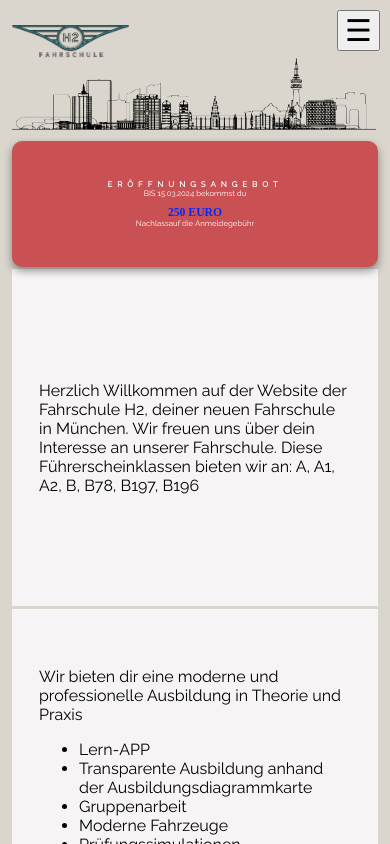
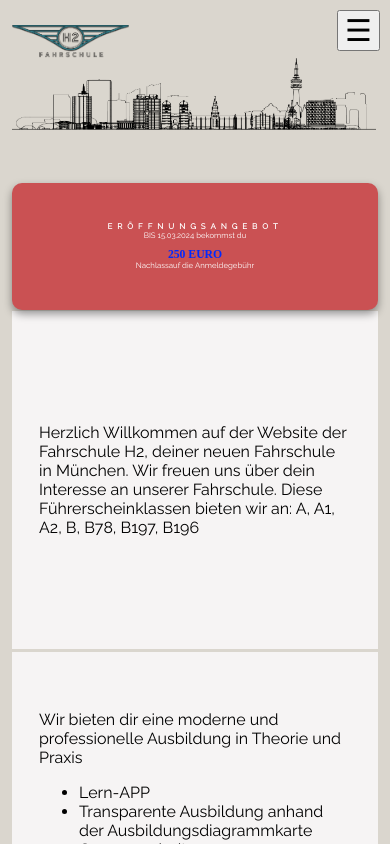
Before and after one commit to Korzyukova/Fahrschule, a Next.js app: page / in a window 390 px wide. Shown: the top 844 px of the page. Built offline with nearby package versions, Linux system fonts and the light colour scheme; a web font is replaced by a local one.

Commit message:
margin top container one responce

```diff
--- a/src/app/globals.css
+++ b/src/app/globals.css
@@ -395,7 +395,7 @@ body {
     padding: 0;
     flex-direction: row;
     align-items: center;
-    margin-top: 10vh;
+    margin-top: 15vh;
     margin-bottom: 0;
     height: 10vh;
   }
```
